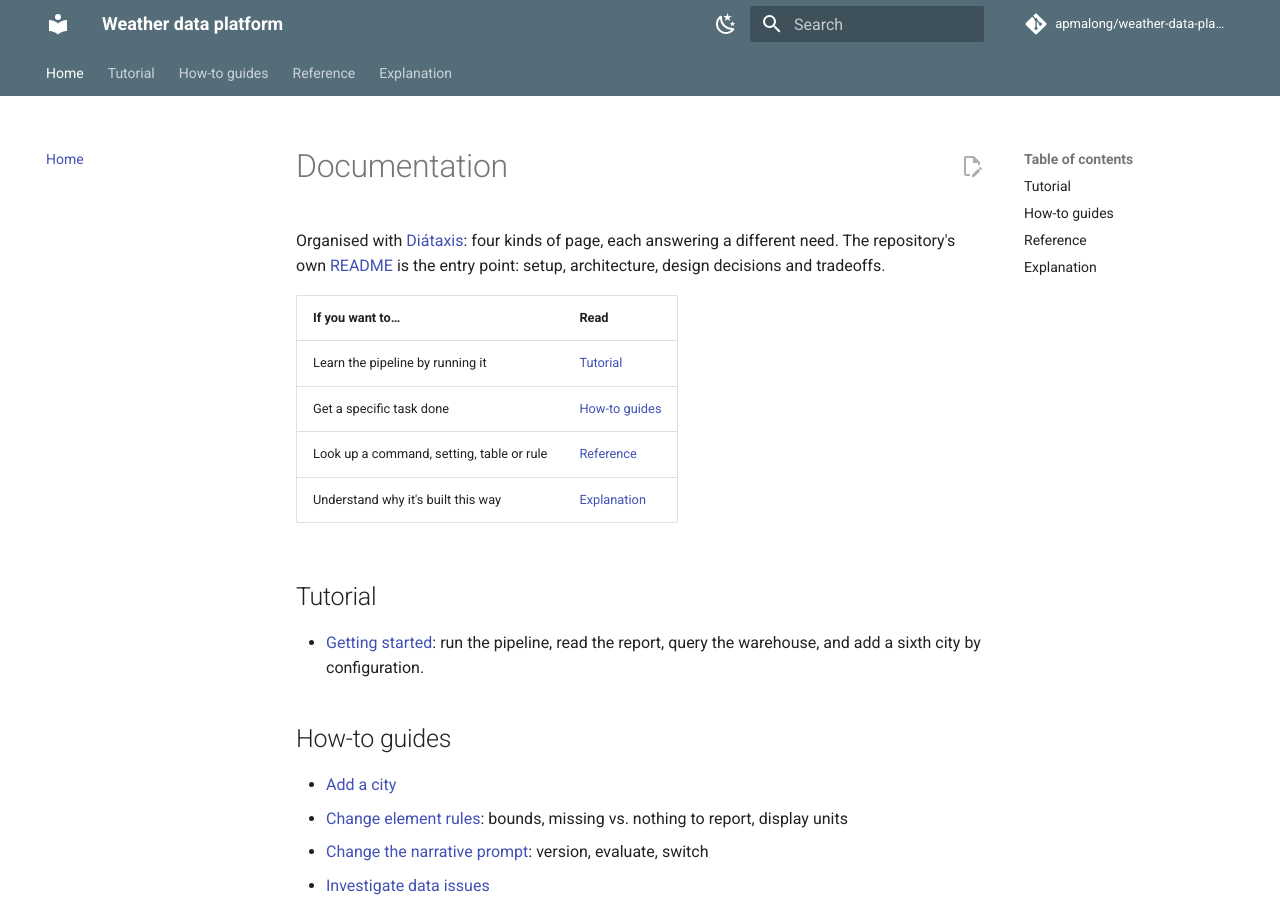
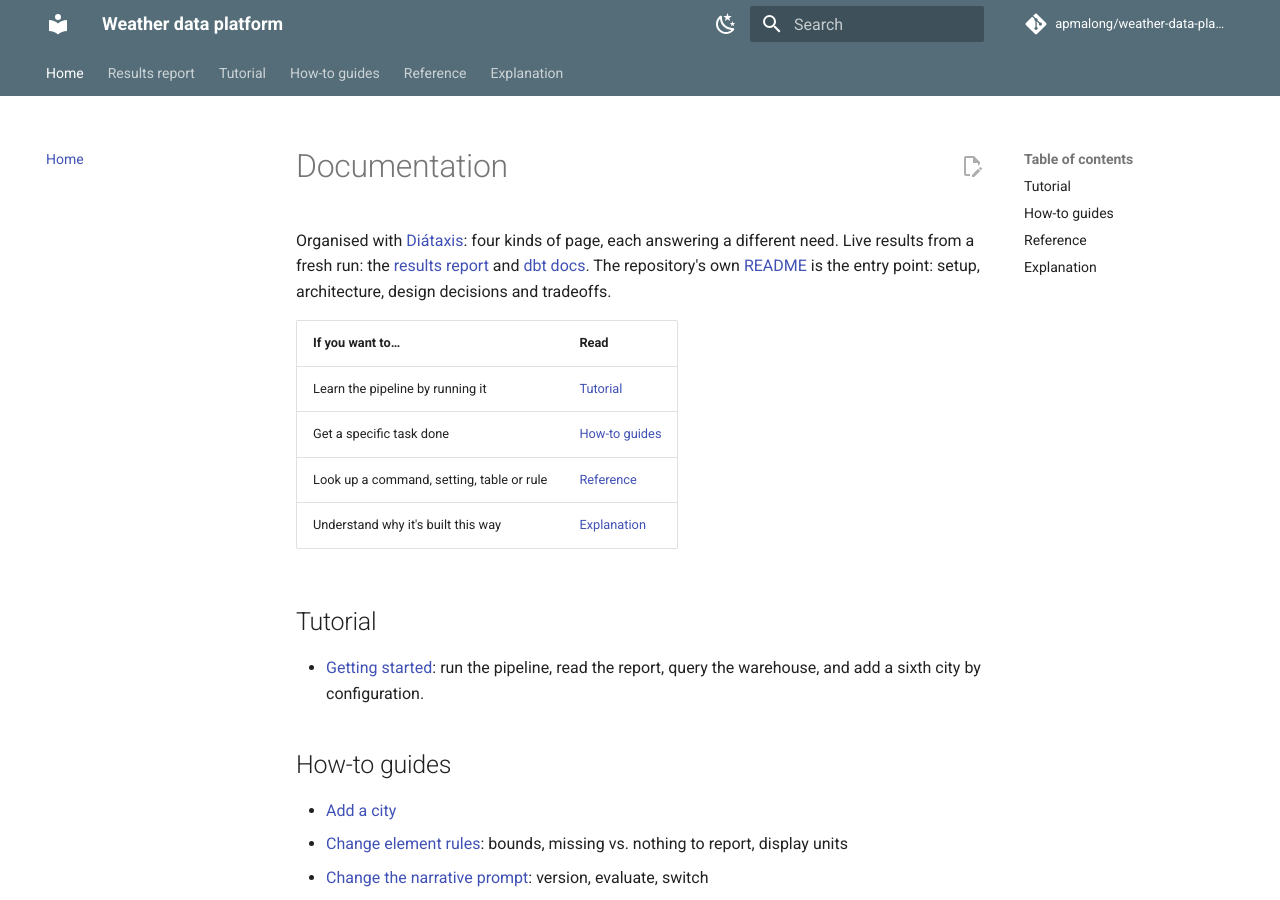
Before and after one commit to apmalong/weather-data-platform, an MkDocs documentation site: the page built from docs/README.md, in a window 1280 px wide and 900 px high. Built offline with MkDocs 1.6.1 and Material for MkDocs 9.7.7, drawn with Linux system fonts in a browser that asks for light colours; comment, search, counter and statistics services are not loaded.

Commit message:
Publish the results report to GitHub Pages under /report/
The docs workflow now writes narratives with Gemini (key from the
GEMINI_API_KEY repository secret, never on pull requests), evaluates
the current prompt for the Evaluation tab, and publishes wx report at
/report/ next to /dbt/. Without a working key (deleted after
submission, retired, out of quota) narratives fall back to the offline
mock and the evaluation is skipped, so the site keeps deploying. Runs
on app/ and llm/ changes too. Linked from the README and the docs.

Co-Authored-By: Claude Opus 5.5 <noreply@anthropic.com>

```diff
--- a/docs/README.md
+++ b/docs/README.md
@@ -1,7 +1,8 @@
 # Documentation
 
 Organised with [Diátaxis](https://diataxis.fr): four kinds of page, each answering a different need.
-The repository's own [README](https://github.com/apmalong/weather-data-platform#readme) is the entry point: setup, architecture, design decisions
+Live results from a fresh run: the [results report](https://apmalong.github.io/weather-data-platform/report/)
+and [dbt docs](https://apmalong.github.io/weather-data-platform/dbt/). The repository's own [README](https://github.com/apmalong/weather-data-platform#readme) is the entry point: setup, architecture, design decisions
 and tradeoffs.
 
 | If you want to… | Read |
--- a/mkdocs.yml
+++ b/mkdocs.yml
@@ -54,6 +54,7 @@ validation:
 
 nav:
   - Home: README.md
+  - Results report: https://apmalong.github.io/weather-data-platform/report/
   - Tutorial:
       - Getting started: tutorials/getting-started.md
   - How-to guides:
```
Also changed, not shown: README.md (+3 -1 lines), 1 other file.
